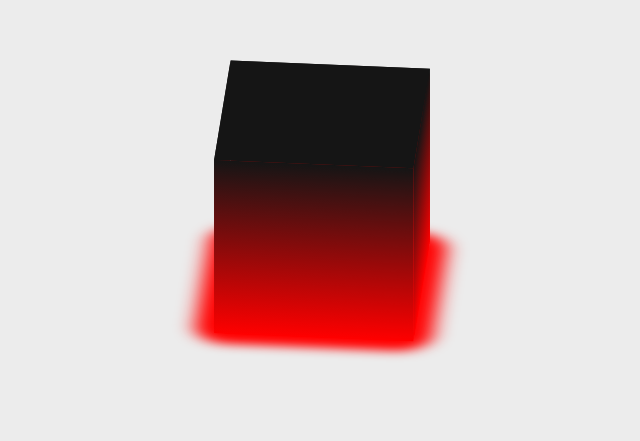
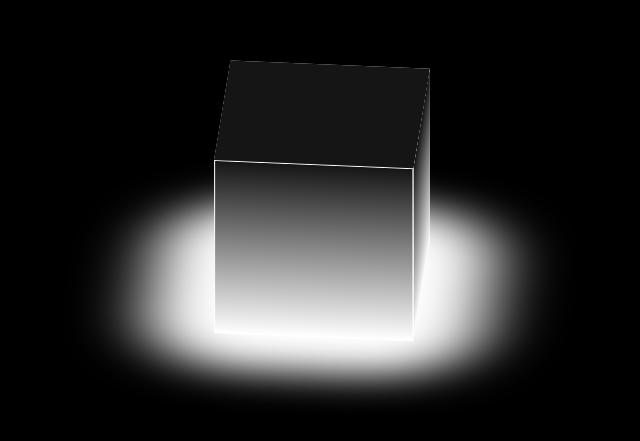
Before and after one commit to Cyberfox206/animation_cube, a website: page index.html in a window 1280 px wide. Shown: the part 199-640 px from the top of the page, without its empty margins (318-958 px from the left). Drawn offline with Linux system fonts and the light colour scheme.

Commit message:
add bc-color var

```diff
--- a/style.css
+++ b/style.css
@@ -10,11 +10,13 @@ body {
     display: flex;
     align-items: center;
     justify-content: center;
-    animation: body_switch_collor 30s infinite;
+    background-color: var(--bc_color);
+    /* animation: body_switch_collor 30s infinite; */
 }
 
 :root {
-    --coror_fo_cube: red;
+    --coror_fo_cube: white;
+    --bc_color: black;
 }
 
 @keyframes body_switch_collor {
@@ -122,7 +124,7 @@ body {
     width: 100%;
     height: 100%;
     position: absolute;
-    /* border: var(--coror_fo_cube) 3px solid; */
+    border: white 1px solid;
 }
 
 .up {
@@ -139,9 +141,9 @@ body {
     content: '';
     position: absolute;
     background-color: var(--coror_fo_cube);
-    box-shadow: 1px 1px 20px 19px var(--coror_fo_cube);
+    box-shadow: 1px 1px 70px 70px var(--coror_fo_cube);
     transform: translateZ(-200px);
-    border-radius: 15px;
+    border-radius: 20%;
 }
 
 .left {
```
